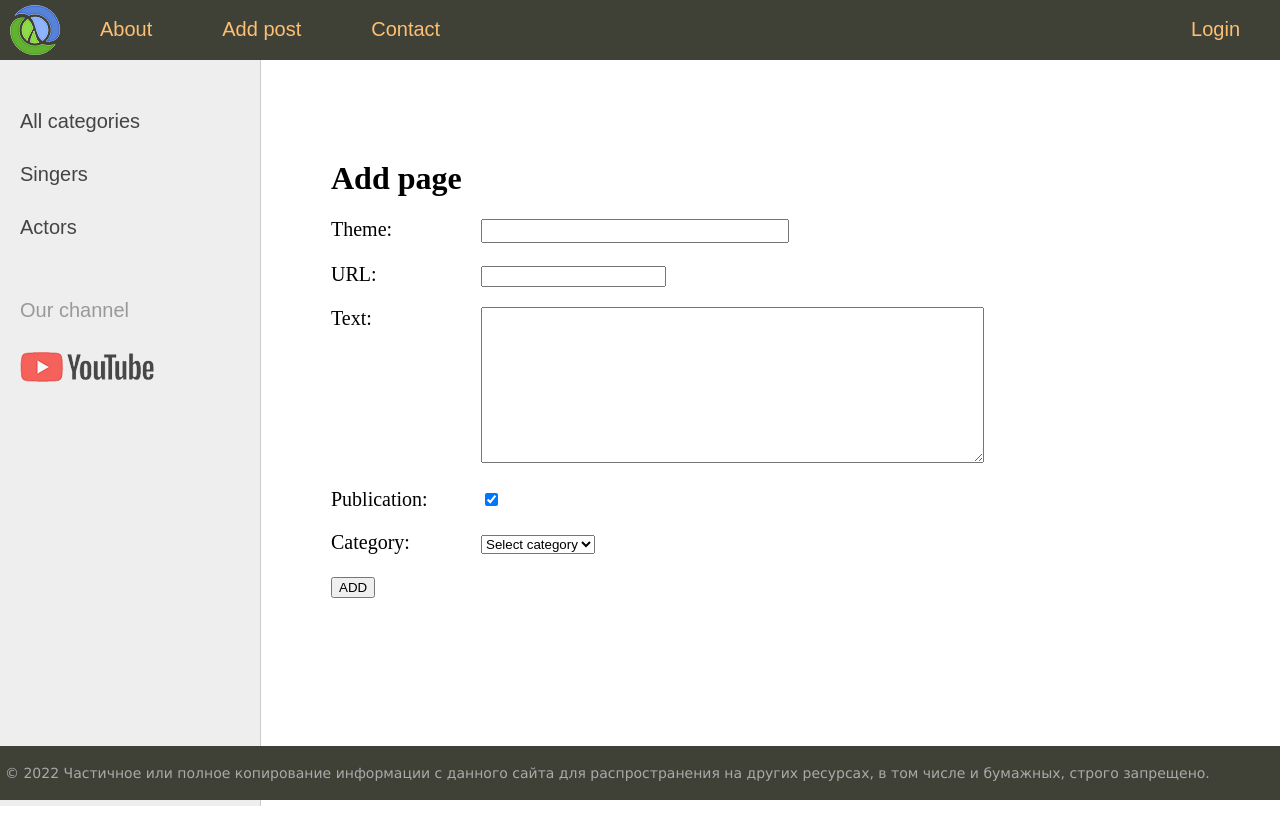
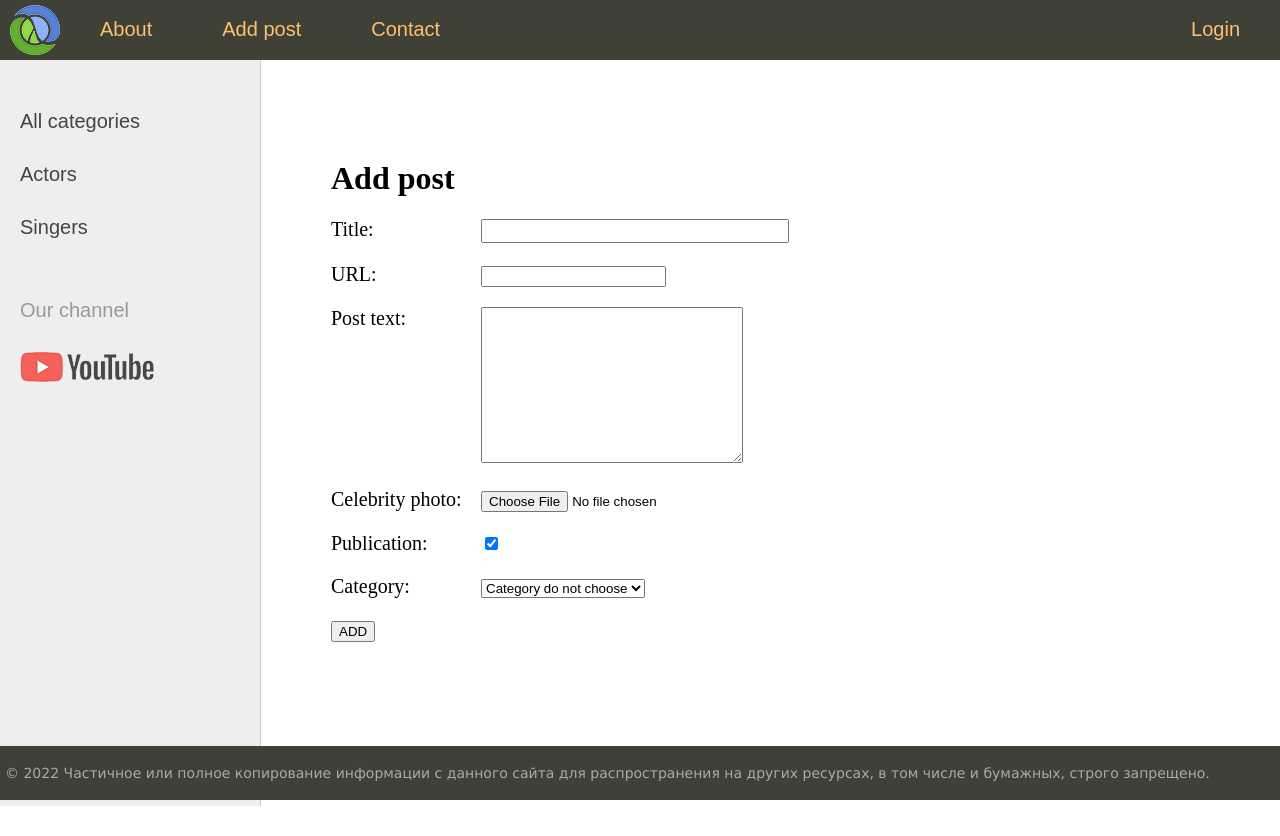
Before and after one commit to jakha921/Blog, a Django app: page /addpage/ in a window 1280 px wide. Run offline with Django 4.2, Linux system fonts and the light colour scheme; data comes from the database, SQL or seed files in the repository; both versions use the stored data as it was after the commit.

Commit message:
models with forms connection

```diff
--- a/blog/forms.py
+++ b/blog/forms.py
@@ -1,9 +1,22 @@
 from django import forms
 from .models import Men, Category
 
-class AddPostForm(forms.Form):
-    title = forms.CharField(max_length=255, label='Theme', widget=forms.TextInput(attrs={'class': 'form-input'}))
-    slug = forms.SlugField(max_length=255, label='URL')
-    content = forms.CharField(widget=forms.Textarea(attrs={'cols':60, 'rows':10}), label='Text', help_text='Text of the post')
-    is_published = forms.BooleanField(label='Publication', required=False, initial=True)
-    cat = forms.ModelChoiceField(queryset=Category.objects.all(), label='Category', empty_label='Select category')
+class AddPostForm(forms.ModelForm):
+    def __init__(self, *args, **kwargs):
+        super().__init__(*args, **kwargs)
+        self.fields['category'].empty_label = "Category do not choose"  # пустой выбор категории
+    class Meta:
+        model = Men
+        fields = ('title', 'slug', 'content', 'photo', 'is_published', 'category', )
+        widgets = {
+            'title': forms.TextInput(attrs={'class': 'form-input'}),
+            'content': forms.Textarea(attrs={'cols': '30', 'rows': '10'}),
+
+        }
+
+    def clean_title(self):
+        """Check the length of the title"""
+        data = self.cleaned_data["title"]
+        if len(data) > 200:
+            raise forms.ValidationError("Title is too long")
+        return data
--- a/blog/views.py
+++ b/blog/views.py
@@ -1,5 +1,3 @@
-from gc import get_objects
-from unicodedata import category
 from django.shortcuts import render, redirect, get_object_or_404
 from django.http import HttpResponse, HttpResponseNotFound
 
@@ -32,19 +30,16 @@ def about(request):
     return render(request, 'blog/about.html', {'menu' : menu, 'title' : 'About'}) # use render for rendering html template
     # return HttpResponse("About")
 
-def addpage (request):
-    if request.method == "POST":
-        form = AddPostForm(request.POST)
+def addpage(request):
+    if request.method == 'POST':
+        form = AddPostForm(request.POST, request.FILES)
         if form.is_valid():
             # print(form.cleaned_data)
-            try:
-                Men.objects.create(**form.cleaned_data)
-                return redirect('home')
-            except :
-                form.add_error(None, "Error during adding the post")
+            form.save()
+            return redirect('home')
     else:
         form = AddPostForm()
-    return render(request, 'blog/addpage.html', {'form': form, 'menu' : menu, 'title' : 'Add page'})
+    return render(request, 'blog/addpage.html', {'menu' : menu, 'title' : 'Add post', 'form' : form})
 
 def contact(request):
     return HttpResponse ("Contact")
@@ -54,6 +49,7 @@ def login(request):
 
 def show_post(request, post_slug):
     post = get_object_or_404(Men, slug=post_slug)
+    print(post.category_id)
 
     context = {
         'post': post,
--- a/templates/blog/addpage.html
+++ b/templates/blog/addpage.html
@@ -4,14 +4,14 @@
 
 <h1>{{ title }}</h1>
 
-<form action="{% url 'add_page' %}" method="post">
+<form action="{% url 'add_page' %}" method="post" enctype="multipart/form-data">
     {% csrf_token %}
 
     <div class="form-error">{{ form.non_field_errors }}</div>
 
     {% for f in form %}
         <p><label for="{{ f.id_for_label }}" class="form-label">{{ f.label }}: </label>{{ f }}</p>
-    <div class="form-error">{{ form.title.errors }}</div>
+        <div class="form-error">{{ form.errors }}</div>
     {% endfor %}
 
     <button type="submit">ADD</button>
--- a/templates/blog/base.html
+++ b/templates/blog/base.html
@@ -48,7 +48,7 @@
 
 
 		<!-- {% show_category %}		получаем категорию из шаблона -->
-		{% show_category '-name' cat_selected %}		<!-- получаем категорию из шаблона -->
+		{% show_category 'name' cat_selected %}		<!-- получаем категорию из шаблона -->
 
 		<li class="share">
 		<p>Our channel</p>
```
Also changed, not shown: db.sqlite3, media/photos/2022/06/16/13119253-1614198506.jpg (added), media/photos/2022/06/16/13119253-1614198506_Mr7Szkq.jpg (added), media/photos/2022/06/16/13119253-1614198506_eSGvlME.jpg (added), media/photos/2022/06/16/front1.jpg (added).
